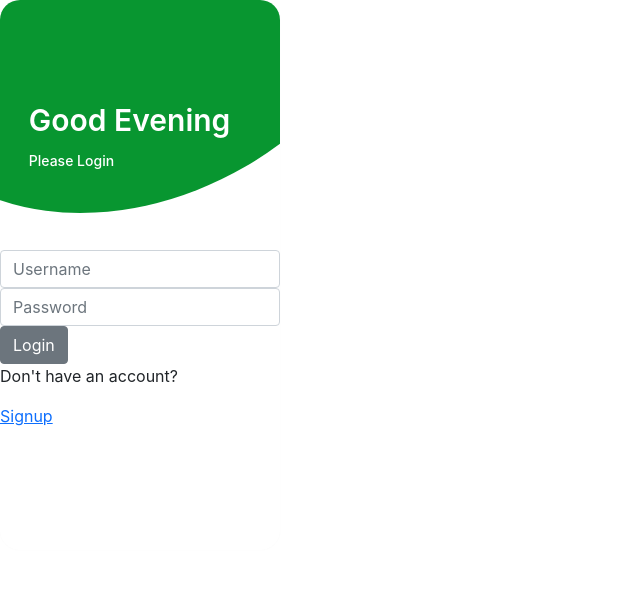
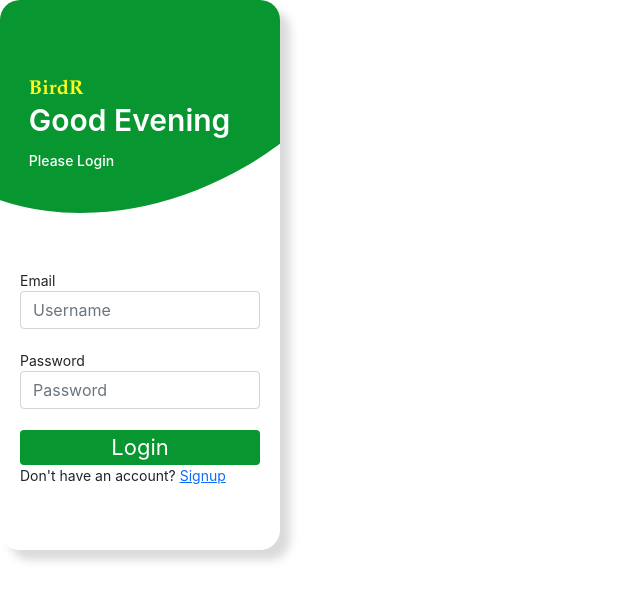
Before and after one commit to CalabSterling/BirdR_Client, a React (Create React App) app: page / in a window 1280 px wide. Shown: the top 600 px of the page, without its empty margins (0-640 px from the left). Built offline with nearby package versions, Linux system fonts and the light colour scheme.

Commit message:
pushing edit to develop

```diff
--- a/src/App.jsx
+++ b/src/App.jsx
@@ -4,6 +4,10 @@ import Sitebar from './Components/Navbar';
 import Auth from './auth/Auth';
 import SightingIndex from './Components/SightingIndex';
 import styled from 'styled-components';
+
+const SiteContainer = styled.div`
+  display: flex;
+`;
 
 const UserContainer = styled.div`
   width: 100%;
@@ -39,13 +43,12 @@ function App(props) {
   };
 
   return (
-    <div>
+    <SiteContainer>
+      {sessionToken === '' ? null : <Sitebar clickLogout={clearToken}/>}
       <UserContainer>
-        {/* <Auth updateToken={updateToken}/> */}
         {protectedViews()}
       </UserContainer>
-      {sessionToken === '' ? null : <Sitebar clickLogout={clearToken}/>}
-    </div>
+    </SiteContainer>
   );
 }
 
--- /dev/null
+++ b/src/Components/Birthday.jsx
@@ -0,0 +1,20 @@
+import React from "react";
+import {
+    Modal,
+    ModalHeader,
+    ModalBody
+} from 'reactstrap';
+import styled from "styled-components";
+
+const Birthday = (props) => {
+    return (
+        <Modal>
+            <ModalHeader>Happy Birthday, {props.firstName}</ModalHeader>
+            <ModalBody>
+                BirdR wants to wish you a Happy Birthday!
+            </ModalBody>
+        </Modal>
+     );
+}
+
+export default Birthday;
--- a/src/Components/SightingCards.js
+++ b/src/Components/SightingCards.js
@@ -11,6 +11,7 @@ import {
 
 
 const SightingCards = (props) => {
+
   const deleteSighting = (sighting) => {
     fetch(`http://localhost:3000/sighting/${sighting.id}`, {
       method: "DELETE",
@@ -44,14 +45,10 @@ const SightingCards = (props) => {
             {sighting.location}
           </CardSubtitle>
           <CardText>{sighting.description}</CardText>
-          <Button
-            color="danger"
-            onClick={() => {
-              deleteSighting(sighting);
-            }}
-          >
-            Delete
-          </Button>
+
+          <Button color="warning" onClick={() => {props.editUpdateSighting(sighting); props.updateOn()}}> Edit </Button>
+
+          <Button color="danger" onClick={() => {deleteSighting(sighting)}}>Delete</Button>
         </CardBody>
       </Card>
       )
--- /dev/null
+++ b/src/Components/SightingEdit.jsx
@@ -0,0 +1,70 @@
+import React, {useState} from 'react';
+import {Button, Form, FormGroup, Input, Modal, ModalHeader, ModalBody} from 'reactstrap';
+
+const SightingEdit = (props) => {
+    const [editBird, setEditBird] = useState(props.sightingToUpdate.bird);
+    const [editLocation, setEditLocation] = useState(props.sightingToUpdate.location);
+    const [editTime, setEditTime] = useState(props.sightingToUpdate.time);
+    const [editDate, setEditDate] = useState(props.sightingToUpdate.date);
+    const [editDesc, setEditDesc] = useState(props.sightingToUpdate.description);
+    const [editImage, setEditImage] = useState(props.sightingToUpdate.image);
+    const [editRarity, setEditRarity] = useState(props.sightingToUpdate.rarity);
+
+    const sightingUpdate = (event, sighting) => {
+        event.preventDefault();
+        fetch(`http://localhost:3000/sighting/update/${props.sightingToUpdate.id}`, {
+            method: `PUT`,
+            body: JSON.stringify({
+                sighting: {
+                    bird: editBird,
+                    location: editLocation,
+                    time: editTime,
+                    date: editDate,
+                    description: editDesc,
+                    image: editImage,
+                    rarity: editRarity
+                }}),
+            headers: new Headers({
+                'Content-Type': 'application/json',
+                'Authorization': props.token
+            })
+        }).then((res) => {
+            props.fetchSightings();
+            props.updateOff();
+        })
+    }
+
+    return(
+        <Modal isOpen={true}>
+            <ModalHeader>Enter a Sighting</ModalHeader>
+            <ModalBody>
+                <Form onSubmit={sightingUpdate}>
+                    <FormGroup>
+                        <Input name="bird" value={editBird} onChange={(e) => setEditBird(e.target.value)} placeholder="Enter Bird Name" />
+                    </FormGroup>
+                    <FormGroup>
+                        <Input name="location" value={editLocation} onChange={(e) => setEditLocation(e.target.value)} placeholder="Enter Location" />
+                    </FormGroup>
+                    <FormGroup>
+                        <Input name="time" value={editTime} onChange={(e) => setEditTime(e.target.value)} placeholder="Enter Sighting Time" />
+                    </FormGroup>
+                    <FormGroup>
+                        <Input name="date" value={editDate} onChange={(e) => setEditDate(e.target.value)} placeholder="Enter Sighting Date" />
+                    </FormGroup>
+                    <FormGroup>
+                        <Input name="description" value={editDesc} onChange={(e) => setEditDesc(e.target.value)} placeholder="Enter Bird Description" />
+                    </FormGroup>
+                    <FormGroup>
+                        <Input name="image" value={editImage} onChange={(e) => setEditImage(e.target.value)} placeholder="Enter Image URL" />
+                    </FormGroup>
+                    <FormGroup>
+                        <Input name="rarity" value={editRarity} onChange={(e) => setEditRarity(e.target.value)} placeholder="Enter Rarity" />
+                    </FormGroup>
+                    <Button type="submit">Update</Button>
+                </Form>
+            </ModalBody>
+        </Modal>
+    )
+}
+
+export default SightingEdit;
--- a/src/auth/Auth.jsx
+++ b/src/auth/Auth.jsx
@@ -3,6 +3,13 @@ import Signup from './Signup';
 import Login from './Login';
 import styled from 'styled-components';
 
+const LogoContainer = styled.div`
+    font-size: 20px;
+    font-family: 'Garamond';
+    color: rgb(255, 251, 30);
+    align-items: center;
+    justify-content: center;
+`;
 const Container = styled.div`
     width: 280px;
     min-height: 550px;
@@ -10,7 +17,7 @@ const Container = styled.div`
     flex-direction: column;
     border-radius: 20px;
     background-color: #fff;
-    box-shadow: 0 0 2px rgba(15, 15, 15, .028);
+    box-shadow: 10px 10px 10px rgba(0, 0, 0, .15);
     position: relative;
     overflow: hidden;
 `;
@@ -64,6 +71,7 @@ const InnerContainer = styled.div`
     width: 100%;
     display: flex;
     flex-direction: column;
+    padding: 20px;
 `;
 
 const Auth = (props) => {
@@ -85,6 +93,7 @@ const Auth = (props) => {
                 <BackDrop />
                 <HeaderContainer>
                     <HeaderText>
+                        <LogoContainer>BirdR</LogoContainer>
                         {hour >= 4 && hour < 12 ? "Good Morning" : hour >= 12 && hour < 18 ? "Good Afternoon" : "Good Evening"}
                     </HeaderText>
                     <SmallText>
--- a/src/auth/Login.jsx
+++ b/src/auth/Login.jsx
@@ -1,11 +1,22 @@
 import React, {useState} from 'react';
-import { Input, Form, Button } from 'reactstrap';
+import { Input, Form, Label } from 'reactstrap';
 import styled from "styled-components";
+import Birthday from '../Components/Birthday';
 
 
 const Container = styled.div`
     margin: 0;
     padding: 0;
+    font-size: 14px;
+`;
+
+const ButtonContainer = styled.button`
+    width: 100%;
+    color: #fff;
+    font-size: 22px;
+    border: none;
+    background-color: rgb(8,150,48);
+    border-radius: 4px;
 `;
 
 const Login = (props) => {
@@ -24,18 +35,30 @@ const Login = (props) => {
             (response) => response.json()
         ).then((data) => {
             props.updateToken(data.sessionToken);
+            let birthday = data.user.birthday;
+            let firstName = data.user.firstName;
+            console.log(firstName);
+            return(birthday, firstName);
         })
     }
+    var today = new Date();
+    var date = today.getFullYear()+'-'+(today.getMonth()+1)+'-'+today.getDate();
+
+    console.log(date)
 
     return (
         <Container>
             <Form onSubmit={handleSubmit}>
+                    <Label htmlFor="email">Email</Label>
                     <Input onChange={(e) => setUsername(e.target.value)} name="username" value={username} placeholder="Username" type="email"/>
+                    <br />
+                    <Label htmlFor="password">Password</Label>
                     <Input onChange={(e) => setPassword(e.target.value)} name="password" value={password} placeholder="Password" type="password"/>
-                    <Button type="submit">Login</Button>
                     <br />
-                    <p>Don't have an account? </p><a href="#" onClick={props.switchToSignup}>Signup</a>
-
+                    <ButtonContainer type="submit">Login</ButtonContainer>
+                    <br />
+                    <p>Don't have an account? <a href="#" onClick={props.switchToSignup}>Signup</a></p>
+                    <Birthday />
             </Form>
         </Container>
      )
--- a/src/auth/Signup.jsx
+++ b/src/auth/Signup.jsx
@@ -1,15 +1,34 @@
 import React, { useState } from 'react';
-import {Form, Input, Button, } from 'reactstrap';
+import {Form, Input, Label, } from 'reactstrap';
+import styled from 'styled-components';
+
+const Container = styled.div`
+    margin: 0;
+    padding: 0;
+    font-size: 14px;
+`;
+
+const ButtonContainer = styled.button`
+    width: 100%;
+    color: #fff;
+    font-size: 22px;
+    border: none;
+    background-color: rgb(8,150,48);
+    border-radius: 4px;
+`;
 
 const Signup = (props) => {
     const [username, setUsername] = useState('');
     const [password, setPassword] = useState('');
+    const [firstName, setFirstName] = useState('');
+    const [lastName, setLastName] = useState('');
+    const [birthday, setBirthday] = useState('');
 
     let handleSubmit = (event) => {
         event.preventDefault();
         fetch(`http://localhost:3000/user/signup`, {
             method: 'POST',
-            body: JSON.stringify({user:{username: username, password: password}}),
+            body: JSON.stringify({user:{username: username, password: password, firstName: firstName, lastName: lastName, birthday: birthday}}),
             headers: new Headers ({
                 'Content-Type': 'application/json'
             })
@@ -21,15 +40,28 @@ const Signup = (props) => {
     }
 
     return (
-        <div>
+        <Container>
         <Form onSubmit={handleSubmit}>
+        <Label htmlFor="firstName">First Name</Label>
+            <Input onChange={(e) => setFirstName(e.target.value)} name="firstName" value={firstName} type="text" placeholder="First Name"/>
+            <br />
+            <Label htmlFor="lastName">Last Name</Label>
+            <Input onChange={(e) => setLastName(e.target.value)} name="lastName" value={lastName} type="text" placeholder="Last Name"/>
+            <br />
+            <Label htmlFor="birthday">Birthday</Label>
+            <Input onChange={(e) => setBirthday(e.target.value)} name="birthday" value={birthday} type="date" placeholder="Birthday"/>
+            <br />
+            <Label htmlFor="email">Email</Label>
             <Input onChange={(e) => setUsername(e.target.value)} name="username" value={username} type="email" placeholder="Username"/>
+            <br />
+            <Label htmlFor="password">Password</Label>
             <Input onChange={(e) => setPassword(e.target.value)} name="password" value={password} type="password" placeholder="Password"/>
-            <Button type="submit" >Signup</Button>
             <br />
-            <a>Already a member? </a><a href="/login" onClick={props.switchToLogin}>Login</a>
+            <ButtonContainer type="submit" >Signup</ButtonContainer>
+            <br />
+            <p>Already a member?<a href="/login" onClick={props.switchToLogin}>Login</a></p>
         </Form>
-        </div>
+        </Container>
      );
 }
 
```
Also changed, not shown: src/Components/SightingIndex.js (+13 -14 lines), 1 other file (tests, documents, lock files or other folders).
